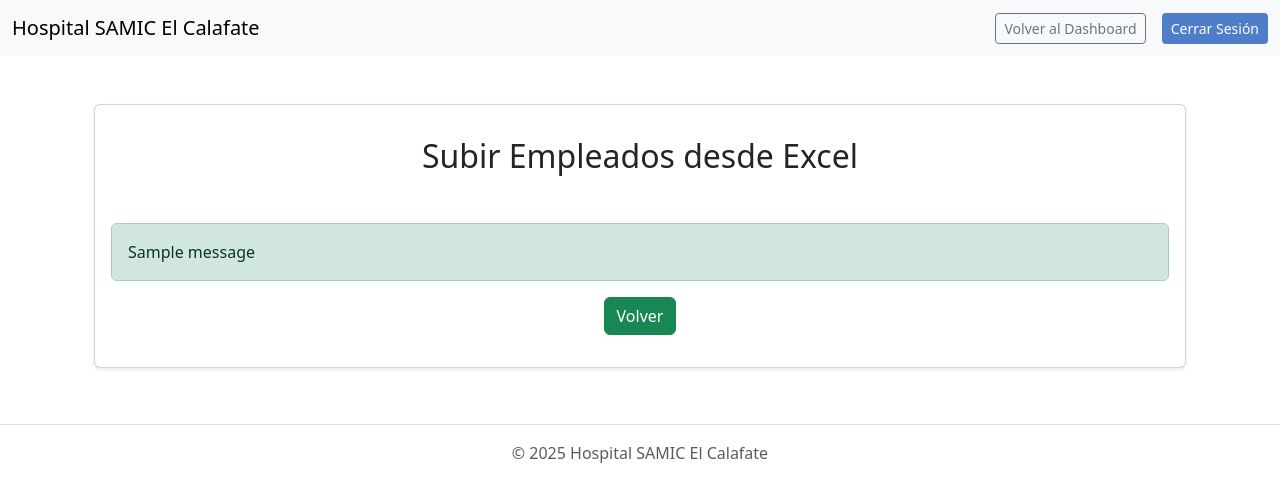
After one commit to Soporte32/proyecto_01, a Django app: page /estructura/es-importar-empleados in a window 1280 px wide. The commit adds this page. Shown: the top 502 px of the page. Run offline with Django 5.2, Linux system fonts and the light colour scheme; a user stored in the database is signed in; tables that the repository leaves empty hold one stand-in row (values such as "Sample post"); one stand-in notice (Sample message) is shown; some libraries are stand-ins or nearby versions.

Commit message:
Agregado de Importación Empleados y Card de Impo Nomenclador

```diff
--- a/estructura/forms.py
+++ b/estructura/forms.py
@@ -1,5 +1,8 @@
 from django import forms
 from .models import Dia, TipoDia
+
+class ExcelUploadForm(forms.Form):
+    file = forms.FileField(label="Selecciona un archivo Excel")
 
 class AnioForm(forms.Form):
     anio = forms.IntegerField(label="Ingrese un año", min_value=2016, max_value=2040)
--- /dev/null
+++ b/estructura/templates/es-importar-empleados.html
@@ -0,0 +1,38 @@
+{% extends "es-nav.html" %}
+{% block title %}Importar Empleados{% endblock %}
+{% load static %}
+
+    {% block content %}
+    <div class="container mt-5">
+        <div class="card shadow-sm">
+            <div class="card-body py-4 my-2">
+                <h2 class="text-center mb-5">Subir Empleados desde Excel</h2>
+
+                {% if messages %}
+                    {% for message in messages %}
+                        <div class="alert {% if message.tags == 'success' %}alert-success{% else %}alert-danger{% endif %}" role="alert">
+                            {{ message }}
+                        </div>
+                    {% endfor %}
+                {% endif %}
+
+{% if messages %}
+    {% for message in messages %}
+        {% if message.tags == 'success' %}
+            <div class="text-center mt-3">
+                <a href="es-inicio" class="btn btn-success text-white">Volver</a>
+            </div>
+        {% endif %}
+    {% endfor %}
+{% else %}
+
+                <form method="post" enctype="multipart/form-data" class="mt-3">
+                    {% csrf_token %}
+                    {{ form.as_p }}
+                    <button type="submit" class="btn btn-primary mt-2">Subir y Procesar</button>
+                </form>
+{% endif %}
+            </div>
+        </div>
+    </div>
+    {% endblock %}
--- a/estructura/urls.py
+++ b/estructura/urls.py
@@ -6,4 +6,5 @@ urlpatterns = [
     path("es-calendario", views.es_calendario, name="es-calendario"),
     path("es-ver-calendario", views.es_ver_calendario, name="es-ver-calendario"),
     path("es-editar-dia", views.es_editar_dia, name="es-editar-dia"),
+    path("es-importar-empleados", views.es_importar_empleados, name="es-importar-empleados"),
 ]
--- a/estructura/views.py
+++ b/estructura/views.py
@@ -2,10 +2,13 @@ from django.http import HttpResponse
 from django.contrib.auth.decorators import login_required
 from django.template.loader import *
 from django.http import HttpResponseRedirect
+from django.contrib import messages
+from django.shortcuts import render, redirect, get_object_or_404
 
-from django.shortcuts import render, get_object_or_404
-from .models import Dia, TipoDia
-from .forms import AnioForm, DiaForm, TipoDiaUpdateForm
+import pandas as pd
+
+from .models import Dia, TipoDia, Empleado
+from .forms import AnioForm, DiaForm, TipoDiaUpdateForm, ExcelUploadForm
 from datetime import date, timedelta
 
 @login_required
@@ -104,3 +107,37 @@ def es_editar_dia(request):
         'dia': dia,
         'mensaje': mensaje
     })
+
+@login_required
+def es_importar_empleados(request):
+    if request.method == 'POST':
+        form = ExcelUploadForm(request.POST, request.FILES)
+        if form.is_valid():
+            file = request.FILES['file']
+            try:
+                df = pd.read_excel(file)
+
+                for _, row in df.iterrows():
+
+                    dni_sin_puntos = str(row['DNI']).replace('.', '')
+
+                    empleado, created = Empleado.objects.update_or_create(
+                        legajo=row['Legajo'],
+                        defaults={
+                            'nombre': row['Nombre'],
+                            'apellido': row['Apellido'],
+                            'telefono': row.get('Telefono', ''),
+                            'dni': int(dni_sin_puntos),
+                            'cuil': row['CUIL'],
+                            'email': row.get('Email', ''),
+                        }
+                    )
+
+                messages.success(request, "Archivo procesado correctamente.")
+
+            except Exception as e:
+                messages.error(request, f"Error al procesar el archivo: {e}")
+    else:
+        form = ExcelUploadForm()
+
+    return render(request, 'es-importar-empleados.html', {'form': form})
--- a/presupuestador/templates/presupuestador-nav.html
+++ b/presupuestador/templates/presupuestador-nav.html
@@ -17,9 +17,6 @@
                 <a class="navbar-brand" href="/">Hospital SAMIC El Calafate</a>
                 <!-- Añadimos un contenedor con utilidades de flexbox -->
                 <div class="ms-auto d-flex align-items-center">
-                    <div class="me-3">
-                        <a href="{% url 'importar_nomenclador' %}" class="btn btn-outline-secondary btn-sm">Importar Nomenclador</a>
-                    </div>
                     <div class="me-3">
                         <a href="/" class="btn btn-outline-secondary btn-sm">Volver al Dashboard</a>
                     </div>
```
Also changed, not shown: estructura/models.py (+13 -19 lines), estructura/templates/es-inicio.html (+12 -2 lines), estructura/migrations/0003_remove_empleado_lugar_trabajo_and_more.py (added), estructura/migrations/0004_alter_empleado_cuil_alter_empleado_dni.py (added), estructura/migrations/0005_remove_empleado_categoria.py (added), estructura/migrations/0006_alter_empleado_email.py (added).
